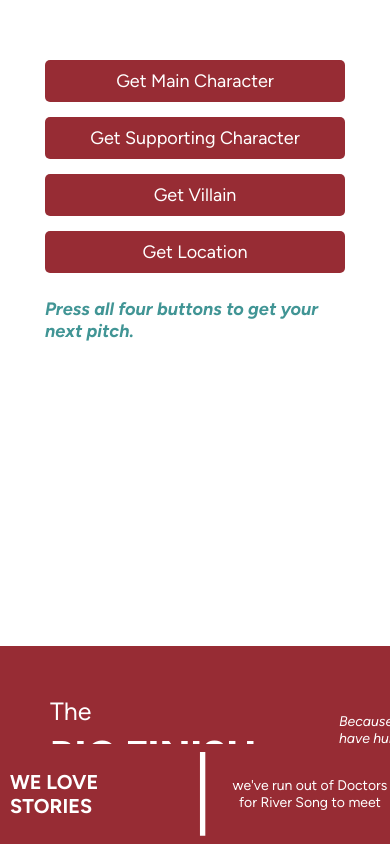
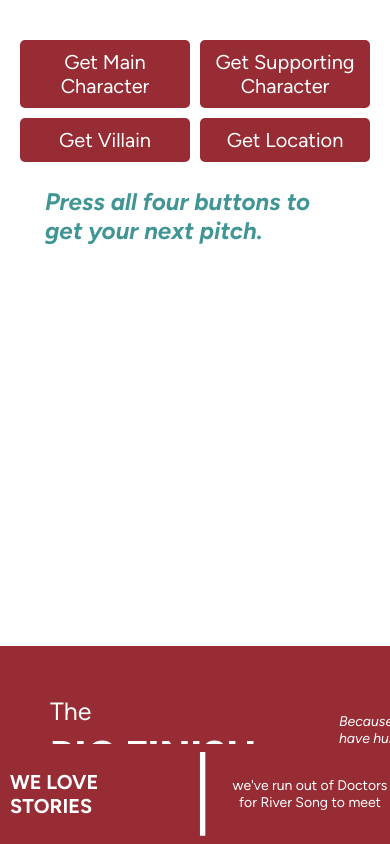
Before and after one commit to aagb1884/BigFinishGeneratorApp, a React Native app: screen / in a window 390 px wide. Built offline with nearby package versions, Linux system fonts and the light colour scheme.

Commit message:
changed layout

```diff
--- a/App.js
+++ b/App.js
@@ -16,9 +16,13 @@ import * as ScreenOrientation from 'expo-screen-orientation';
 
 export default function App() {
   const [mainCharacter, setMainCharacter] = useState("");
+  const [mainCharacterCounter, setMainCharacterCounter] = useState(0);
   const [supportingCharacter, setSupportingCharacter] = useState("");
+  const [supportingCharacterCounter, setSupportingCharacterCounter] = useState(0);
   const [villain, setVillain] = useState("");
+  const [villainCounter, setVillainCounter] = useState(0);
   const [location, setLocation] = useState("");
+  const [locationCounter, setLocationCounter] = useState(0);
   const [gif, setGif] = useState("");
   const [showGif, setShowGif] = useState(false);
   const [fontsLoaded, setFontsLoaded] = useState(false);
@@ -61,6 +65,10 @@ export default function App() {
     setSupportingCharacter("");
     setVillain("");
     setLocation("");
+    setMainCharacterCounter(0);
+    setSupportingCharacterCounter(0);
+    setVillainCounter(0);
+    setLocationCounter(0);
 }
 
 
@@ -111,7 +119,9 @@ const animatedSupportingCharacterStyle = useFadeAnimation(fadeOpacitySupporting)
 const animatedVillainStyle = useFadeAnimation(fadeOpacityVillain);
 const animatedLocationStyle = useFadeAnimation(fadeOpacityLocation);
 
-
+const incrementCounter = (setState, state) => {
+  setState(state + 1);
+};
 
 
   return (
@@ -129,6 +139,8 @@ const animatedLocationStyle = useFadeAnimation(fadeOpacityLocation);
           </View>
 
           <View style={styles.buttonContainer}>
+            <View style={styles.storyButtons}>
+                <View style={styles.topRow}>
           <MainCharacter
           setMainCharacter={setMainCharacter}
           getRandomThing={getRandomThing}
@@ -137,6 +149,9 @@ const animatedLocationStyle = useFadeAnimation(fadeOpacityLocation);
           fontsLoaded={fontsLoaded}
           fadeInOutIn={fadeInOutIn}
           fadeOpacityMain={fadeOpacityMain}
+          mainCharacterCounter={mainCharacterCounter}
+          setMainCharacterCounter={setMainCharacterCounter}
+          incrementCounter={incrementCounter}
           />
 
           <SupportingCharacter
@@ -146,8 +161,13 @@ const animatedLocationStyle = useFadeAnimation(fadeOpacityLocation);
           setGif={setGif}
           fontsLoaded={fontsLoaded}
           fadeInOutIn={fadeInOutIn}
-          fadeOpacitySupporting={fadeOpacitySupporting}/>
-
+          fadeOpacitySupporting={fadeOpacitySupporting}
+          supportingCharacterCounter={supportingCharacterCounter}
+          setSupportingCharacterCounter={setSupportingCharacterCounter}
+          incrementCounter={incrementCounter}
+          />
+              </View>
+              <View style={styles.bottomRow}>
           <Villain
           setVillain={setVillain}
           getRandomThing={getRandomThing}
@@ -155,7 +175,11 @@ const animatedLocationStyle = useFadeAnimation(fadeOpacityLocation);
           setGif={setGif}
           fontsLoaded={fontsLoaded}
           fadeInOutIn={fadeInOutIn}
-          fadeOpacityVillain={fadeOpacityVillain}/>
+          fadeOpacityVillain={fadeOpacityVillain}
+          villainCounter={villainCounter}
+          setVillainCounter={setVillainCounter}
+          incrementCounter={incrementCounter}
+          />
 
           <Location
           setLocation={setLocation}
@@ -164,8 +188,13 @@ const animatedLocationStyle = useFadeAnimation(fadeOpacityLocation);
           setGif={setGif}
           fontsLoaded={fontsLoaded}
           fadeInOutIn={fadeInOutIn}
-          fadeOpacityLocation={fadeOpacityLocation}/>
-
+          fadeOpacityLocation={fadeOpacityLocation}
+          locationCounter={locationCounter}
+          setLocationCounter={setLocationCounter}
+          incrementCounter={incrementCounter}
+          />
+            </View>
+          </View>
 
 
           <View style={styles.generatedStory}>
@@ -254,7 +283,17 @@ const styles = StyleSheet.create({
     justifyContent: 'center',
     alignContent: 'center',
     alignItems: 'center',
-    marginTop: 50,
+    marginTop: 35,
+  },
+  storyButtons: {
+    flexDirection: 'column',
+    marginHorizontal: 'auto',
+  },
+  topRow: {
+    flexDirection: 'row',
+  },
+  bottomRow: {
+    flexDirection: 'row',
   },
   clearAllContainer: {
     marginTop: 10,
@@ -265,12 +304,12 @@ const styles = StyleSheet.create({
   },
   storyText: {
     fontFamily: 'figtree',
-    fontSize: 20
+    fontSize: 22
   },
   instructionText: {
     fontFamily: 'figtreeItalic',
     color: '#419595',
-    fontSize: 18,
+    fontSize: 24,
     fontWeight: 'bold'
   }
 });
--- a/components/Location.js
+++ b/components/Location.js
@@ -2,7 +2,8 @@ import { View, Pressable, StyleSheet, Text } from "react-native";
 import { Audio } from 'expo-av';
 import { useRef } from "react";
 
-export default function Location({fadeOpacityLocation, fadeInOutIn, fontsLoaded, getRandomThing, setLocation, setShowGif, setGif}) {
+export default function Location({fadeOpacityLocation, fadeInOutIn, fontsLoaded, getRandomThing,
+    setLocation, locationCounter, setLocationCounter, setShowGif, setGif, incrementCounter}) {
     const previousLocation = useRef(null);
 
     const eventLocationList = [
@@ -53,6 +54,7 @@ export default function Location({fadeOpacityLocation, fadeInOutIn, fontsLoaded,
             setGif(require('../assets/eighth_title.gif'));
         setTimeout(() => {
             getRandomThing(eventLocationList, previousLocation, setLocation);
+            incrementCounter(setLocationCounter, locationCounter);
             setShowGif(false);
             fadeInOutIn(fadeOpacityLocation);
     }, 3000)
@@ -66,7 +68,7 @@ return (
     >
         {fontsLoaded && (
               <>
-        <Text style={styles.buttonText}>Get Location</Text>
+        <Text style={styles.buttonText}>{locationCounter >= 1 ? 'Get New Location' : 'Get Location'}</Text>
         </>
             )}
     </Pressable>
@@ -76,20 +78,24 @@ return (
 
 const styles = StyleSheet.create({
 button: {
-marginTop: 10,
+margin: 5,
 padding: 10,
 backgroundColor: '#972C34',
-width: 300,
+width: 170,
+height: 100,
 position: 'relative',
 top: 0,
 left: 0,
 marginBottom: 5,
-borderRadius: 5
+borderRadius: 5,
+justifyContent: 'center',
+alignItems: 'center',
+flex: 1
 },
 buttonText: {
 color: 'white',
 textAlign: 'center',
 fontFamily: 'figtree',
-fontSize: 18
+fontSize: 20
 }
 });
--- a/components/MainCharacter.js
+++ b/components/MainCharacter.js
@@ -2,7 +2,8 @@ import { View, Pressable, StyleSheet, Text } from "react-native";
 import { Audio } from 'expo-av';
 import { useRef } from "react";
 
-export default function MainCharacter({ fadeOpacityMain, fadeInOutIn, fontsLoaded, getRandomThing, setMainCharacter, setShowGif, setGif}) {
+export default function MainCharacter({ fadeOpacityMain, fadeInOutIn, fontsLoaded, getRandomThing, mainCharacterCounter,
+                                    setMainCharacter, setMainCharacterCounter, setShowGif, setGif, incrementCounter}) {
     const previousCharacter = useRef(null);
 
 
@@ -40,6 +41,8 @@ export default function MainCharacter({ fadeOpacityMain, fadeInOutIn, fontsLoade
         'Jackson Lake'
     ];
 
+
+
     async function playSound() {
         console.log('Loading Sound');
         const { sound } = await Audio.Sound.createAsync(require ('../assets/thalia1.mp3'));
@@ -54,6 +57,7 @@ export default function MainCharacter({ fadeOpacityMain, fadeInOutIn, fontsLoade
         setGif(require('../assets/untempered_schism.gif'));
         setTimeout(() => {
             getRandomThing(mainCharacterList, previousCharacter, setMainCharacter);
+            incrementCounter(setMainCharacterCounter, mainCharacterCounter);
             setShowGif(false);
             fadeInOutIn(fadeOpacityMain);
         }, 3000)
@@ -67,7 +71,7 @@ export default function MainCharacter({ fadeOpacityMain, fadeInOutIn, fontsLoade
             >
                 {fontsLoaded && (
               <>
-                <Text style={styles.buttonText}>Get Main Character</Text>
+                <Text style={styles.buttonText}>{mainCharacterCounter >= 1 ? 'Get New Main Character' : 'Get Main Character'}</Text>
                 </>
             )}
             </Pressable>
@@ -77,20 +81,25 @@ export default function MainCharacter({ fadeOpacityMain, fadeInOutIn, fontsLoade
 
 const styles = StyleSheet.create({
     button: {
-    marginTop: 10,
+    margin: 5,
     padding: 10,
     backgroundColor: '#972C34',
-    width: 300,
+    width: 170,
+    height: 100,
     position: 'relative',
     top: 0,
     left: 0,
     marginBottom: 5,
-    borderRadius: 5
+    borderRadius: 5,
+    justifyContent: 'center',
+    alignItems: 'center',
+    flex: 1
     },
     buttonText: {
         color: 'white',
         textAlign: 'center',
         fontFamily: 'figtree',
-        fontSize: 18
+        fontSize: 20,
+
     }
   });
--- a/components/Share.js
+++ b/components/Share.js
@@ -26,7 +26,7 @@ export default function ShareButton ({pitch}) {
     }
   };
   return (
-    <View style={{marginTop: 50}}>
+    <View style={{marginTop: 20}}>
       <Button style={styles.clearButton} onPress={onShare} title="Share" />
     </View>
   );
--- a/components/SupportingCharacter.js
+++ b/components/SupportingCharacter.js
@@ -2,7 +2,8 @@ import { View, Pressable, StyleSheet, Text } from "react-native";
 import { Audio } from 'expo-av';
 import { useRef } from "react";
 
-export default function SupportingCharacter({fadeOpacitySupporting, fadeInOutIn, fontsLoaded, getRandomThing, setSupportingCharacter, setShowGif, setGif}) {
+export default function SupportingCharacter({fadeOpacitySupporting, fadeInOutIn, fontsLoaded, getRandomThing,
+    setSupportingCharacter, setSupportingCharacterCounter, supportingCharacterCounter, setShowGif, setGif, incrementCounter}) {
     const previousCharacter = useRef(null);
 
     const supportingCharacterList = [
@@ -50,6 +51,7 @@ export default function SupportingCharacter({fadeOpacitySupporting, fadeInOutIn,
             setGif(require('../assets/capaldi_clocks.gif'));
         setTimeout(() => {
             getRandomThing(supportingCharacterList, previousCharacter, setSupportingCharacter);
+            incrementCounter(setSupportingCharacterCounter, supportingCharacterCounter)
             setShowGif(false);
             fadeInOutIn(fadeOpacitySupporting);
         }, 3000)
@@ -63,7 +65,7 @@ export default function SupportingCharacter({fadeOpacitySupporting, fadeInOutIn,
             >
                 {fontsLoaded && (
               <>
-                <Text style={styles.buttonText}>Get Supporting Character</Text>
+                <Text style={styles.buttonText}>{supportingCharacterCounter >= 1 ? 'Get New Supporting Character' : 'Get Supporting Character'}</Text>
                 </>
             )}
             </Pressable>
@@ -73,20 +75,24 @@ export default function SupportingCharacter({fadeOpacitySupporting, fadeInOutIn,
 
 const styles = StyleSheet.create({
     button: {
-    marginTop: 10,
+    margin: 5,
     padding: 10,
     backgroundColor: '#972C34',
-    width: 300,
+    width: 170,
+    height: 100,
     position: 'relative',
     top: 0,
     left: 0,
     marginBottom: 5,
-    borderRadius: 5
+    borderRadius: 5,
+    justifyContent: 'center',
+    alignItems: 'center',
+    flex: 1
     },
     buttonText: {
         color: 'white',
         textAlign: 'center',
         fontFamily: 'figtree',
-        fontSize: 18
+        fontSize: 20,
     }
   });
--- a/components/Villain.js
+++ b/components/Villain.js
@@ -2,7 +2,8 @@ import { View, Pressable, StyleSheet, Text } from "react-native";
 import { Audio } from 'expo-av';
 import { useRef } from "react";
 
-export default function Villain({fadeOpacityVillain, fadeInOutIn, fontsLoaded, getRandomThing, setVillain, setShowGif, setGif}) {
+export default function Villain({fadeOpacityVillain, fadeInOutIn, fontsLoaded, getRandomThing,
+    setVillain, villainCounter, setVillainCounter, setShowGif, setGif, incrementCounter}) {
     const previousVillain = useRef(null);
 
     const villainList = [
@@ -49,6 +50,7 @@ export default function Villain({fadeOpacityVillain, fadeInOutIn, fontsLoaded, g
             setGif(require('../assets/mccoy_titles.gif'));
         setTimeout(() => {
             getRandomThing(villainList, previousVillain, setVillain);
+            incrementCounter(setVillainCounter, villainCounter);
             setShowGif(false);
             fadeInOutIn(fadeOpacityVillain);
     }, 5590)
@@ -62,7 +64,7 @@ return (
     >
         {fontsLoaded && (
               <>
-        <Text style={styles.buttonText}>Get Villain</Text>
+        <Text style={styles.buttonText}>{villainCounter >= 1 ? 'Get New Villain' : 'Get Villain'}</Text>
         </>
             )}
     </Pressable>
@@ -72,20 +74,24 @@ return (
 
 const styles = StyleSheet.create({
 button: {
-marginTop: 10,
+margin: 5,
 padding: 10,
 backgroundColor: '#972C34',
-width: 300,
+width: 170,
+height: 100,
 position: 'relative',
 top: 0,
 left: 0,
 marginBottom: 5,
-borderRadius: 5
+borderRadius: 5,
+justifyContent: 'center',
+alignItems: 'center',
+flex: 1
 },
 buttonText: {
 color: 'white',
 textAlign: 'center',
 fontFamily: 'figtree',
-fontSize: 18
+fontSize: 20
 }
 });
```
